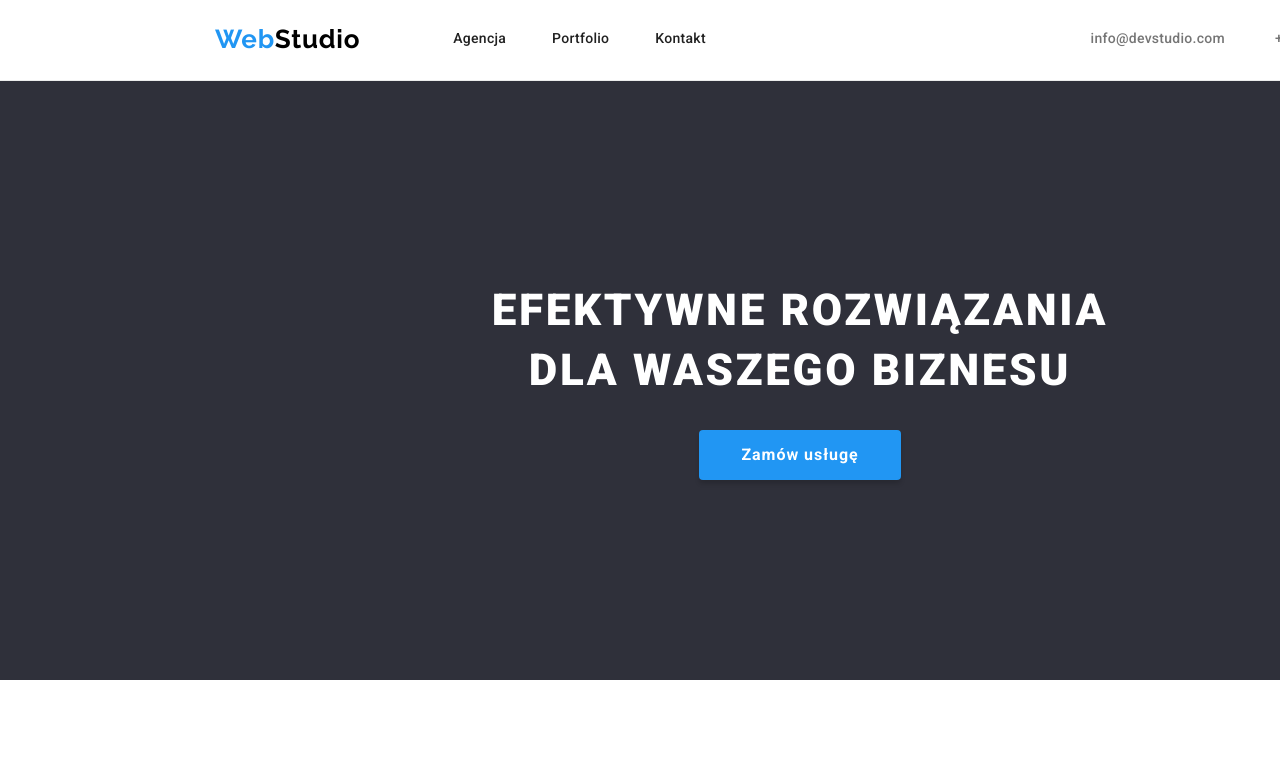
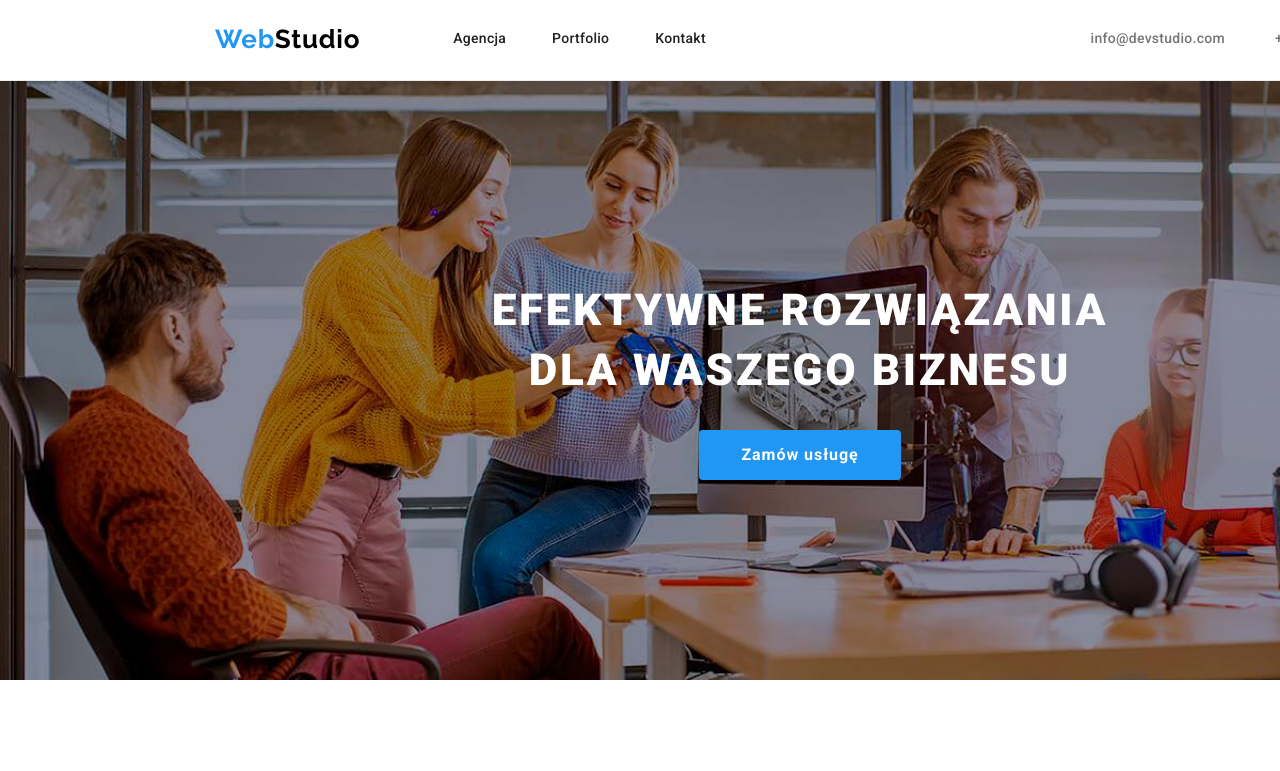
Before and after one commit to DorotaDomanska/goit-markup-hw-04, a plain HTML site: page index.html in a window 1280 px wide. Shown: the top 771 px of the page. Drawn offline with nearby package versions, Linux system fonts and the light colour scheme; the site is published under a folder, as on GitHub Pages, so addresses that start at the root find nothing.

Commit message:
Dodanie kropek w url

```diff
--- a/css/styles.css
+++ b/css/styles.css
@@ -114,7 +114,7 @@ ul {
 
 .main-header {
   background-color: var(--brand-color-background-1);
-  background-image: url(/images/new-photo.jpg);
+  background-image: url(../images/new-photo.jpg);
   background-size: cover;
   background-position: 0px -150px;
   background: linear-gradient (90deg, rgba(0, 0, 0, 0.4), rgba(47, 48, 58, 0.4));
```
